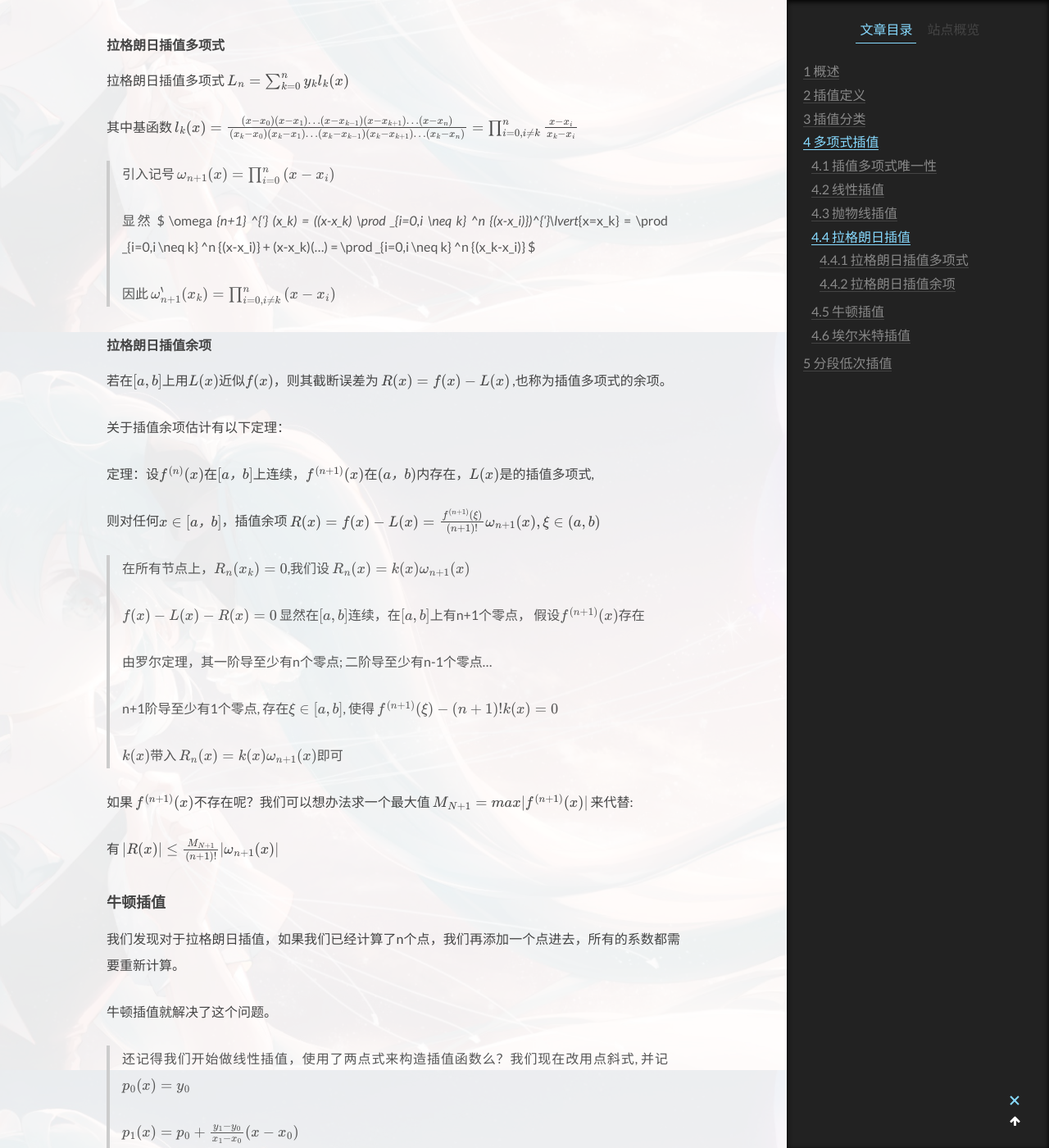
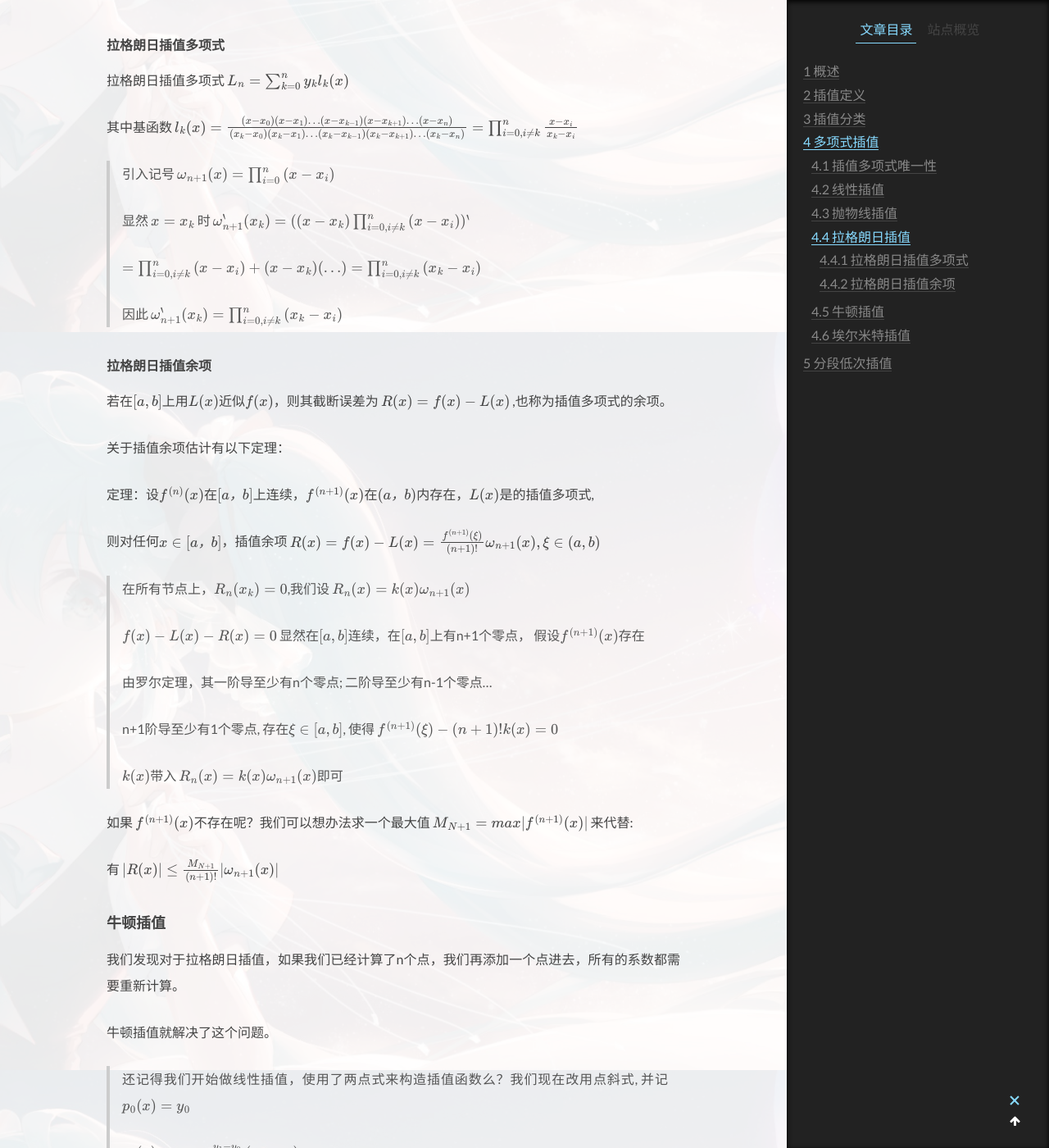
Before and after one commit to PRC-AExcalibur/PRC-AExcalibur.GitHub.io, a Jekyll site: the page built from _posts/2024-11-10-interpolation.md, in a window 1280 px wide and 1400 px high, scrolled down 4095 px. Shown: the whole window at 82% size. Built offline with Jekyll 4.4.1, drawn with Linux system fonts in a browser that asks for light colours; formulas are drawn with MathJax 3; comment, search, counter and statistics services are not loaded; some of the changed text lies outside the part shown.

Commit message:
try yo fix render of math

```diff
--- a/_posts/2024-11-10-interpolation.md
+++ b/_posts/2024-11-10-interpolation.md
@@ -121,9 +121,11 @@ $ p(x) = y_1 + \frac{y_1-y_0} {x_1-x_0} (x-x_1)$
 
 > 引入记号 $ \omega _{n+1} (x) = \prod _{i=0} ^n {(x-x_i)} $
 >
-> 显然 $ \omega _{n+1} ^{'} (x_k) = ((x-x_k) \prod _{i=0,i \neq k} ^n {(x-x_i)})^{'}\lvert_{x=x_k} = \prod _{i=0,i \neq k} ^n {(x-x_i)} + (x-x_k)(...) = \prod _{i=0,i \neq k} ^n {(x_k-x_i)}  $
+> 显然 $x = x_k$ 时 $ \omega _{n+1} ^{'} (x_k) = ((x-x_k) \prod _{i=0,i \neq k} ^n {(x-x_i)})^{'} $
 >
-> 因此 $ \omega _{n+1} ^{'} (x_k) = \prod _{i=0,i \neq k} ^n {(x-x_i)} $
+> $= \prod _{i=0,i \neq k} ^n {(x-x_i)} + (x-x_k)(...) = \prod _{i=0,i \neq k} ^n {(x_k-x_i)}  $
+>
+> 因此 $ \omega _{n+1} ^{'} (x_k) = \prod _{i=0,i \neq k} ^n {(x_k-x_i)} $
 
 
 
@@ -384,9 +386,9 @@ $$
 
 其中参数
 
-$ \mu _n = \frac{h_{j-1}}{h_{j-1}+h_j} , \mu _j = \frac{h_{j-1}}{h_{j-1}+h_j} $
+$$ \mu _n = \frac{h_{j-1}}{h_{j-1}+h_j} , \mu _j = \frac{h_{j-1}}{h_{j-1}+h_j} $$
 
-$ \lambda _0 = 1 , \lambda _j = \frac{h_j}{h_{j-1}+h_j} $
+$$ \lambda _0 = 1 , \lambda _j = \frac{h_j}{h_{j-1}+h_j} $$
 
 第二类第三类同理，这里就不展开了。
 
```
